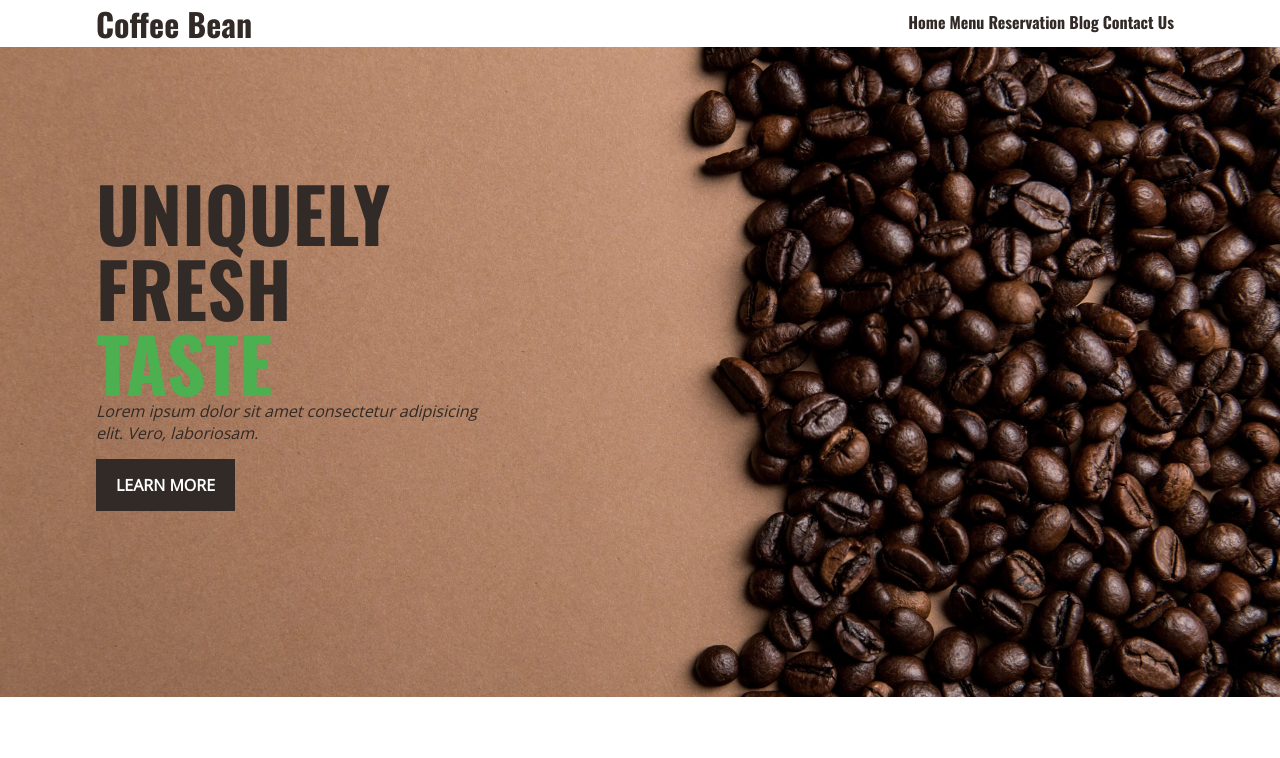
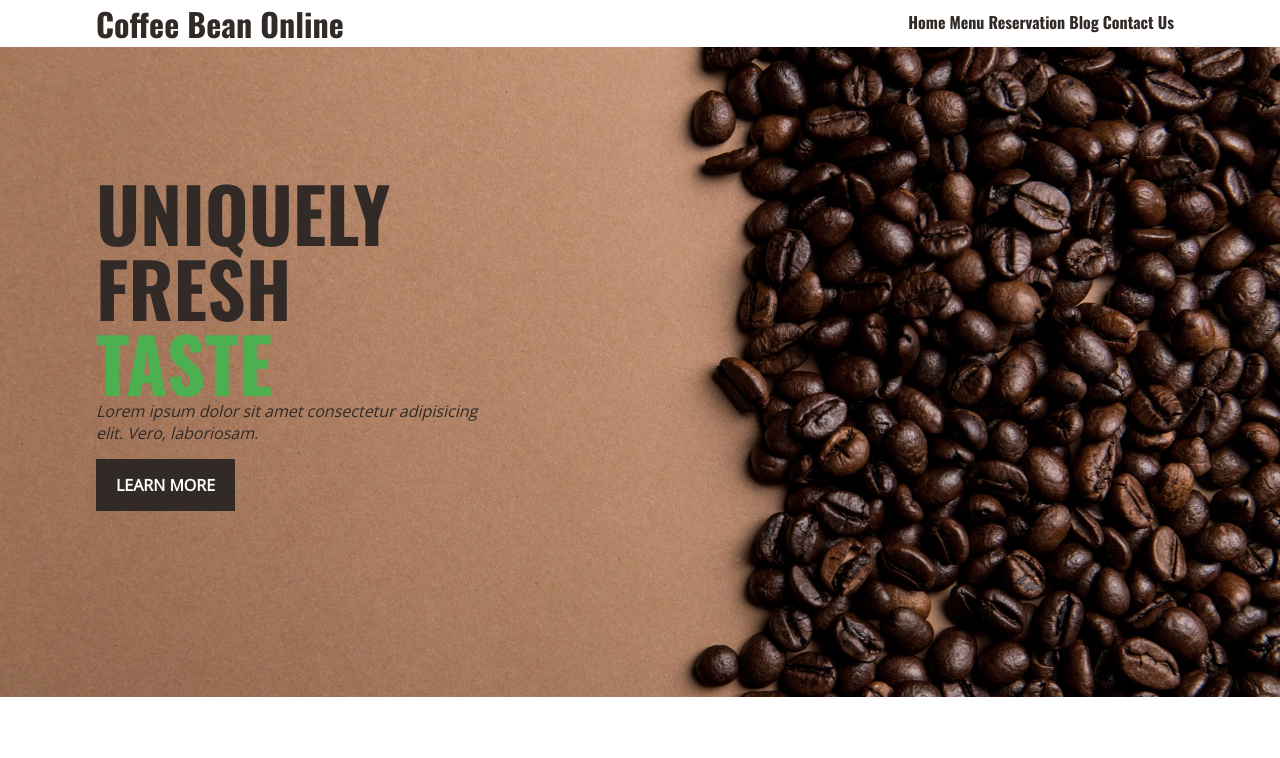
Before and after one commit to jordanshoe/coffeebean-joe, a plain HTML site: page index.html in a window 1280 px wide. Shown: the top 758 px of the page. Drawn offline with nearby package versions, Linux system fonts and the light colour scheme.

Commit message:
update html header

```diff
--- a/index.html
+++ b/index.html
@@ -10,7 +10,7 @@
     <div class="wrapper">
         <!-- header area -->
         <div class="nav">
-            <h1><a href="#">Coffee Bean</a></h1>
+            <h1><a href="#">Coffee Bean Online</a></h1>
             <ul class="nav-links">
                 <li><a href="#">Home</a></li>
                 <li><a href="#">Menu</a></li>
```
